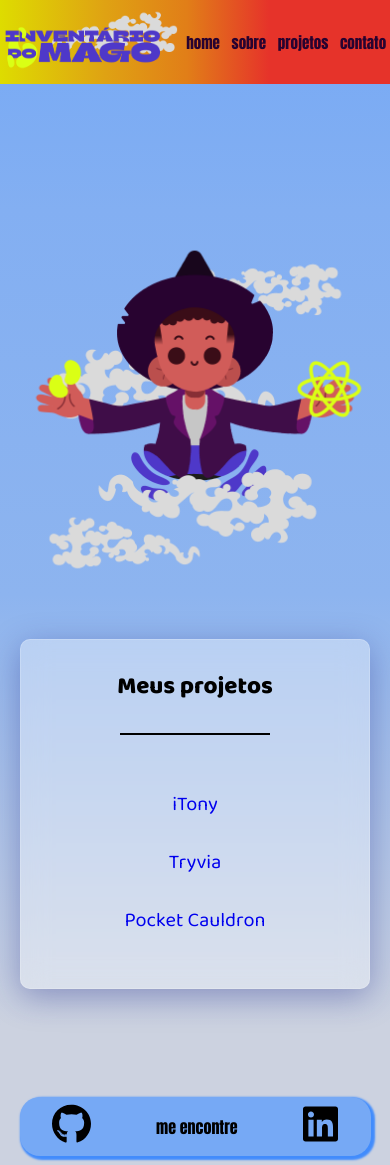
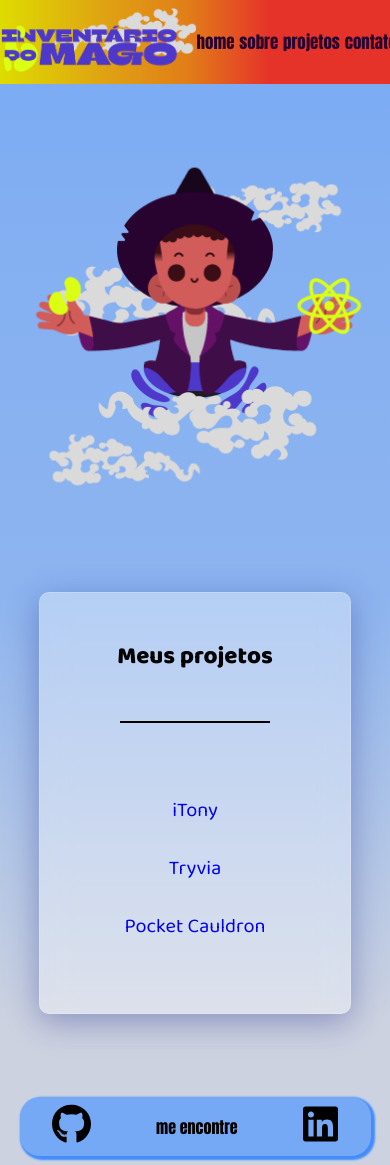
Before and after one commit to marcoantoniosz/marcoantoniosz.github.io, a React (Create React App) app: page /projects in a window 390 px wide. Built offline with nearby package versions, Linux system fonts and the light colour scheme.

Commit message:
pequenas ajustes na responsividade do css

```diff
--- a/src/components/header/style.css
+++ b/src/components/header/style.css
@@ -6,7 +6,10 @@
     justify-content: center;
     display: flex !important;
     flex-wrap: wrap !important;
-    font-size: 15px !important;
+    font-size: 2vh !important;
+  }
+  .headLogo {
+    height: 8vh !important;
   }
 }
 
--- a/src/pages/home/style.module.css
+++ b/src/pages/home/style.module.css
@@ -15,12 +15,12 @@
 
   .texts {
     height: 25vh !important;
-    width: 300px !important;
+    width: 80vw !important;
     display: flex !important;
     flex-direction: column !important;
     justify-content: space-evenly !important;
     align-items: center !important;
-    margin-right: 30px;
+    margin-right: 15% !important;
   }
   .texts h1 {
     font-size: 3vh !important;
--- a/src/pages/projects/style.module.css
+++ b/src/pages/projects/style.module.css
@@ -1,7 +1,6 @@
 @media screen and (max-width: 858px) {
 
   .projectsLogo {
-    margin-top: 100px;
     height: 50vh !important;
   }
 
@@ -12,9 +11,9 @@
     height: 120vh;
   }
   .projectsContainer {
-    width: 350px !important;
-    height: 350px !important;
-    margin-bottom: 100px !important;
+    width: 80vw !important;
+    height: 50vh !important;
+    margin-bottom: 15% !important;
   }
   .line {
     width: 150px !important;
```
